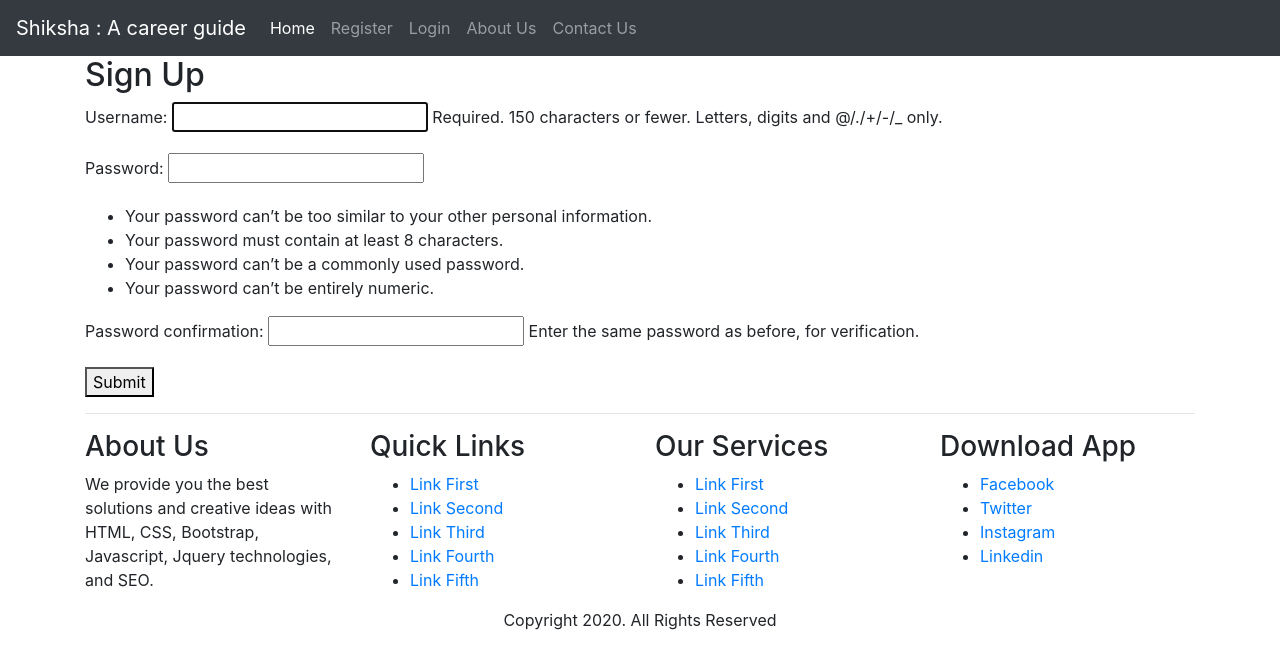
After one commit to chiragdayaramani/careerguidance, a Django app: page /core/signup/ in a window 1280 px wide. The commit adds this page. Shown: the top 669 px of the page. Run offline with Django 3.2, Linux system fonts and the light colour scheme; some libraries are stand-ins or nearby versions.

Commit message:
created signup.html

```diff
--- a/core/templates/base.html
+++ b/core/templates/base.html
@@ -1,3 +1,4 @@
+{% load static %}
 <!doctype html>
 <html lang="en">
   <head>
@@ -8,7 +9,9 @@
 
     <!-- Bootstrap CSS -->
     <link rel="stylesheet" href="https://stackpath.bootstrapcdn.com/bootstrap/4.3.1/css/bootstrap.min.css" integrity="sha384-ggOyR0iXCbMQv3Xipma34MD+dH/1fQ784/j6cY/iJTQUOhcWr7x9JvoRxT2MZw1T" crossorigin="anonymous">
-    <link rel="stylesheet" href="../static/style.css">
+
+    <link rel="stylesheet" href="{% static 'style.css' %}">
+
   </head>
     <body>
     {% include "includes/navbar.html"%}
@@ -18,6 +21,8 @@
         <h1> Empty </h1>
       {% endblock body_content%}
     </div>
+
+    {% include "includes/footer.html"%}
     <!-- Optional JavaScript -->
     <!-- jQuery first, then Popper.js, then Bootstrap JS -->
     <script src="https://code.jquery.com/jquery-3.3.1.slim.min.js" integrity="sha384-q8i/X+965DzO0rT7abK41JStQIAqVgRVzpbzo5smXKp4YfRvH+8abtTE1Pi6jizo" crossorigin="anonymous"></script>
--- /dev/null
+++ b/core/templates/includes/footer.html
@@ -0,0 +1,62 @@
+  <!-- Footer -->
+  <footer class="bg-white">
+    <div class="container">
+        <hr>
+        <div class="row">
+            <div class="col-md-3 col-sm-6">
+                <h3>About Us</h3>
+                <p>We provide you the best solutions and
+                    creative ideas with HTML, CSS, Bootstrap,
+                    Javascript, Jquery technologies, and SEO.</p>
+            </div>
+            <div class="col-md-3 col-sm-6">
+                <h3>Quick Links</h3>
+                <ul>
+                    <li><a href="#">Link First</a></li>
+                    <li><a href="#">Link Second</a></li>
+                    <li><a href="#">Link Third</a></li>
+                    <li><a href="#">Link Fourth</a></li>
+                    <li><a href="#">Link Fifth</a></li>
+                </ul>
+            </div>
+            <div class="col-md-3 col-sm-6">
+                <h3>Our Services</h3>
+                <ul>
+                    <li><a href="#">Link First</a></li>
+                    <li><a href="#">Link Second</a></li>
+                    <li><a href="#">Link Third</a></li>
+                    <li><a href="#">Link Fourth</a></li>
+                    <li><a href="#">Link Fifth</a></li>
+                </ul>
+            </div>
+            <div class="col-md-3 col-sm-6">
+                <h3>Download App</h3>
+                <div class="follow-us">
+                    <ul>
+                        <li><a href="#"><i class="fab
+                                    fa-facebook-f"></i> Facebook</a></li>
+                        <li><a href="#"><i class="fab
+                                    fa-twitter"></i> Twitter</a></li>
+                        <li><a href="#"><i class="fab
+                                    fa-instagram"></i> Instagram</a></li>
+                        <li><a href="#"><i class="fab
+                                    fa-linkedin-in"></i>
+                                Linkedin</a></li>
+                    </ul>
+                </div>
+            </div>
+        </div>
+    </div>
+
+    <!-- Copyright Text -->
+    <div class="copyright-txt">
+        <div class="container">
+            <div class="row">
+                <div class="col-12">
+                    <p class="text-center">Copyright 2020. All
+                        Rights Reserved</p>
+                </div>
+            </div>
+        </div>
+    </div>
+</footer>
--- a/core/templates/includes/navbar.html
+++ b/core/templates/includes/navbar.html
@@ -11,13 +11,13 @@
   <div class="collapse navbar-collapse" id="collapsibleNavbar">
     <ul class="navbar-nav">
       <li class="nav-item">
-        <a class="nav-link active" href="">Home</a>
+        <a class="nav-link active" href="{% url "home" %}">Home</a>
       </li>
       <li class="nav-item">
-        <a  class="nav-link" href="">Register</a>
+        <a  class="nav-link" href="{% url "signup" %}">Register</a>
       </li>
       <li class="nav-item">
-        <a class="nav-link" href="">Login</a>
+        <a class="nav-link" href=>Login</a>
       </li>
       <li class="nav-item">
         <a class="nav-link" href="#">About Us</a>
--- /dev/null
+++ b/core/templates/registration/signup.html
@@ -0,0 +1,10 @@
+{% extends "base.html"%}
+{%load static%}
+{% block body_content %}
+    <h2>Sign Up</h2>
+    <form action="" method="post">
+        {% csrf_token %}
+        {{ form.as_p }}
+        <button type="submit">Submit</button>
+    </form>
+{%endblock%}
--- a/core/urls.py
+++ b/core/urls.py
@@ -1,7 +1,10 @@
+from django.conf.urls import include
 from django.contrib import admin
 from django.urls import path
 from . import views as core_views
 
 urlpatterns = [
     path('', core_views.home,name='home'),
+    path('signup/',core_views.signup,name='signup'),
+    path('accounts/',include('django.contrib.auth.urls')),
 ]
--- a/core/views.py
+++ b/core/views.py
@@ -1,6 +1,25 @@
-from django.shortcuts import render
+from django.shortcuts import redirect, render
+from django.contrib.auth.forms import UserCreationForm
+from django.contrib.auth.models import User
 
 # Create your views here.
 
 def home(request):
-    return render(request,'home.html')
+    count=User.objects.count()
+    context={
+        'count':count,
+    }
+    return render(request,'home.html',context)
+
+def signup(request):
+    if request.method=='POST':
+        form=UserCreationForm(request.POST)
+        if form.is_valid():
+            form.save()
+            return redirect('home')
+    else:
+        form=  UserCreationForm()
+    context = {
+        'form':form,
+    }
+    return render(request,'registration/signup.html',context)
```
Also changed, not shown: core/templates/home.html (+2 -63 lines).
